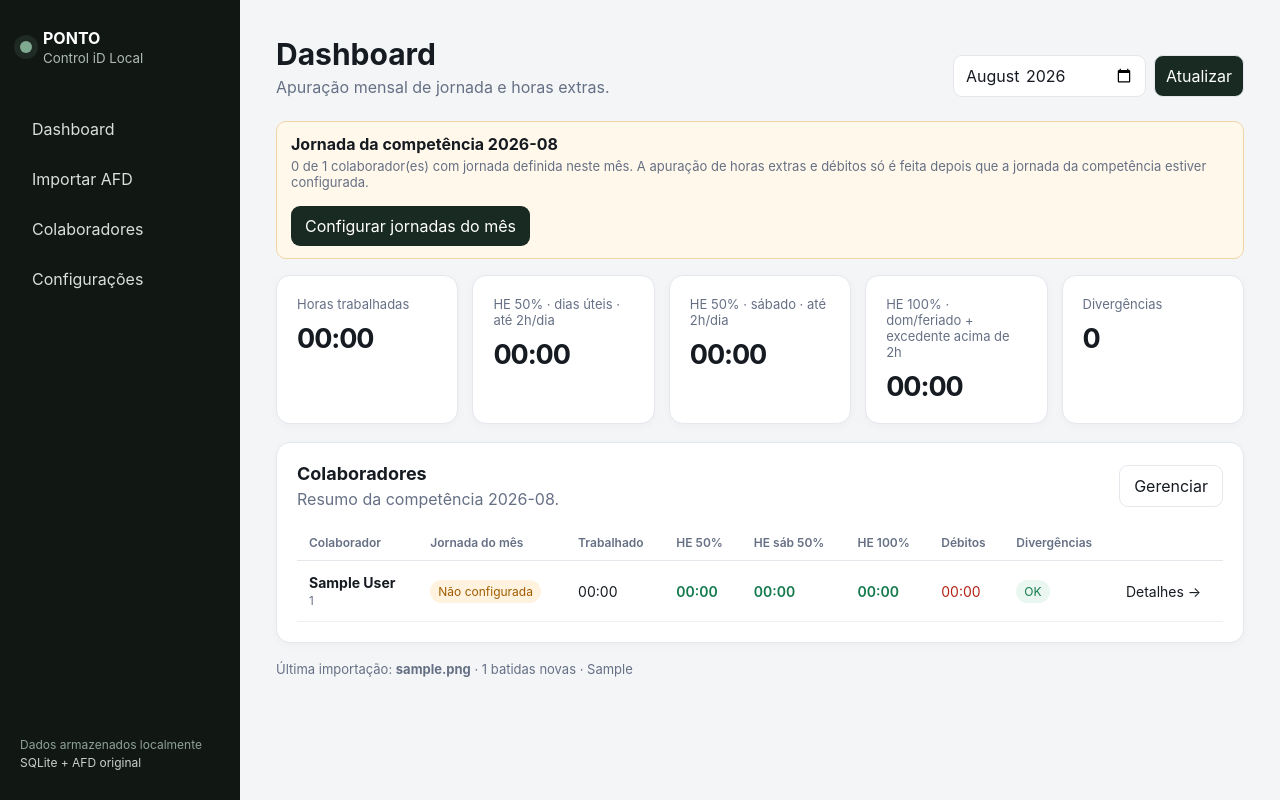
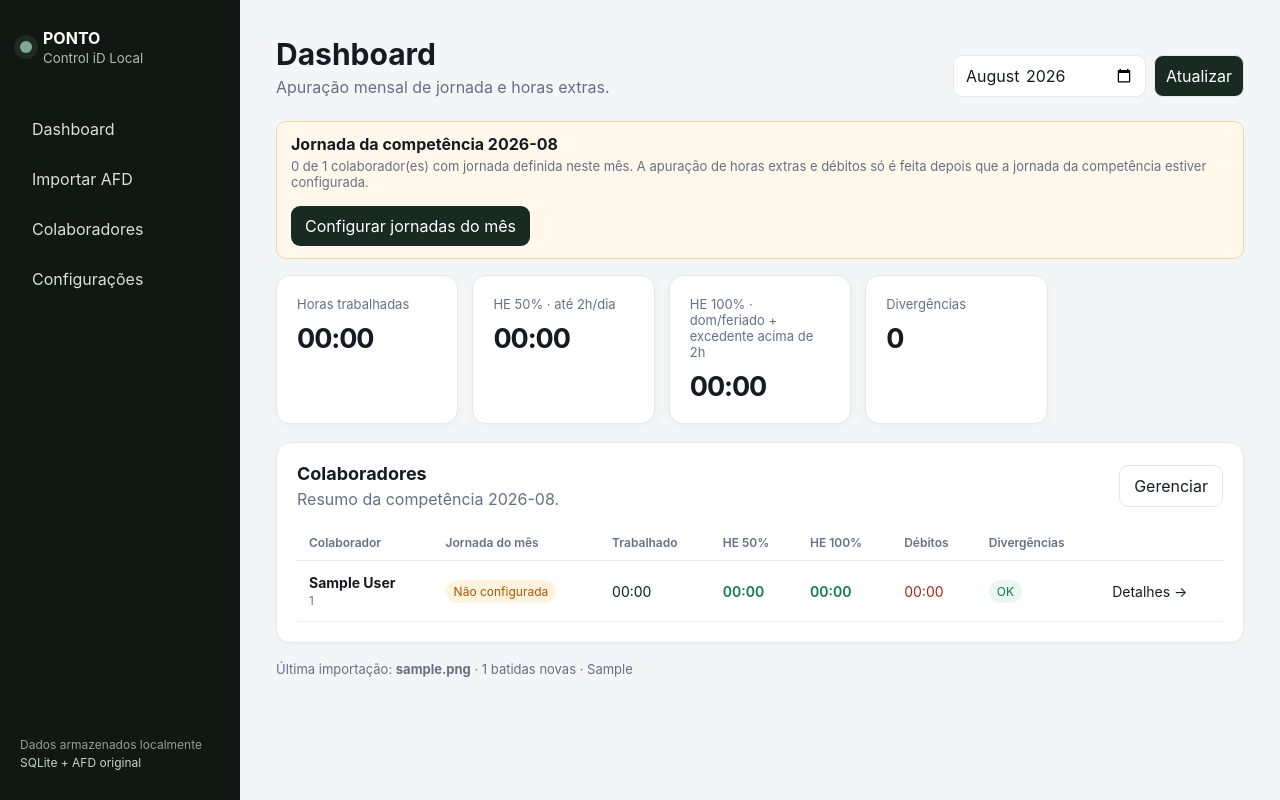
Before and after one commit to lucasgarciamoreira92-rgb/ponto-controlid, a FastAPI app: page / in a window 1280 px wide. Run offline with FastAPI, Linux system fonts and the light colour scheme; data comes from the database, SQL or seed files in the repository; tables that the repository leaves empty hold one stand-in row (values such as "Sample post").

Commit message:
Remove separação visual de HE aos sábados

```diff
--- a/templates/dashboard.html
+++ b/templates/dashboard.html
@@ -33,25 +33,24 @@
   <div class="card metric"><span>Saldo banco · até 2h extras/dia</span><strong>{{ totals.bank|hm }}</strong></div>
   <div class="card metric"><span>HE 100% · excedente acima de 2h/dia</span><strong>{{ totals.overtime_sunday_holiday|hm }}</strong></div>
   {% else %}
-  <div class="card metric"><span>HE {{ settings.overtime_weekday_percent }}% · dias úteis · até 2h/dia</span><strong>{{ totals.overtime_weekday|hm }}</strong></div>
-  <div class="card metric"><span>HE {{ settings.overtime_saturday_percent }}% · sábado · até 2h/dia</span><strong>{{ totals.overtime_saturday|hm }}</strong></div>
+  <div class="card metric"><span>HE {{ settings.overtime_weekday_percent }}% · até 2h/dia</span><strong>{{ (totals.overtime_weekday + totals.overtime_saturday)|hm }}</strong></div>
   <div class="card metric"><span>HE 100% · dom/feriado + excedente acima de 2h</span><strong>{{ totals.overtime_sunday_holiday|hm }}</strong></div>
   {% endif %}
   <div class="card metric"><span>Divergências</span><strong>{{ totals.issues }}</strong></div>
 </div>
 <div class="card">
   <div class="section-head"><div><h2>Colaboradores</h2><p>Resumo da competência {{ month }}.</p></div><a class="button ghost" href="/employees">Gerenciar</a></div>
-  <div class="table-wrap"><table><thead><tr><th>Colaborador</th><th>Jornada do mês</th><th>Trabalhado</th>{% if settings.bank_hours_enabled == '1' %}<th>Banco até 2h/dia</th><th>HE 100% &gt; 2h/dia</th>{% else %}<th>HE {{ settings.overtime_weekday_percent }}%</th><th>HE sáb {{ settings.overtime_saturday_percent }}%</th><th>HE 100%</th><th>Débitos</th>{% endif %}<th>Divergências</th><th></th></tr></thead><tbody>
+  <div class="table-wrap"><table><thead><tr><th>Colaborador</th><th>Jornada do mês</th><th>Trabalhado</th>{% if settings.bank_hours_enabled == '1' %}<th>Banco até 2h/dia</th><th>HE 100% &gt; 2h/dia</th>{% else %}<th>HE {{ settings.overtime_weekday_percent }}%</th><th>HE 100%</th><th>Débitos</th>{% endif %}<th>Divergências</th><th></th></tr></thead><tbody>
   {% for s in summaries %}
   <tr>
     <td><strong>{{ s.employee.name }}</strong><small>{{ s.employee.external_id or 'sem identificador AFD' }}</small></td>
     <td>{% if s.month_configured %}<span class="badge ok">Configurada</span>{% else %}<span class="badge warn">Não configurada</span>{% endif %}</td>
     <td>{{ s.worked|hm }}</td>
-    {% if settings.bank_hours_enabled == '1' %}<td class="positive">{{ s.bank|hm }}</td><td class="positive">{{ s.overtime_sunday_holiday|hm }}</td>{% else %}<td class="positive">{{ s.overtime_weekday|hm }}</td><td class="positive">{{ s.overtime_saturday|hm }}</td><td class="positive">{{ s.overtime_sunday_holiday|hm }}</td><td class="negative">{{ s.shortage|hm }}</td>{% endif %}
+    {% if settings.bank_hours_enabled == '1' %}<td class="positive">{{ s.bank|hm }}</td><td class="positive">{{ s.overtime_sunday_holiday|hm }}</td>{% else %}<td class="positive">{{ (s.overtime_weekday + s.overtime_saturday)|hm }}</td><td class="positive">{{ s.overtime_sunday_holiday|hm }}</td><td class="negative">{{ s.shortage|hm }}</td>{% endif %}
     <td>{% if s.issues %}<span class="badge warn">{{ s.issues }}</span>{% else %}<span class="badge ok">OK</span>{% endif %}</td>
     <td><a href="/report/{{ s.employee.id }}?month={{ month }}">Detalhes →</a></td>
   </tr>
-  {% else %}<tr><td colspan="11" class="empty">Importe um AFD ou cadastre um colaborador.</td></tr>{% endfor %}
+  {% else %}<tr><td colspan="10" class="empty">Importe um AFD ou cadastre um colaborador.</td></tr>{% endfor %}
   </tbody></table></div>
 </div>
 {% if last_import %}<p class="footnote">Última importação: <strong>{{ last_import.original_filename }}</strong> · {{ last_import.punch_count }} batidas novas · {{ last_import.device_model or 'equipamento não identificado' }}</p>{% endif %}
```
